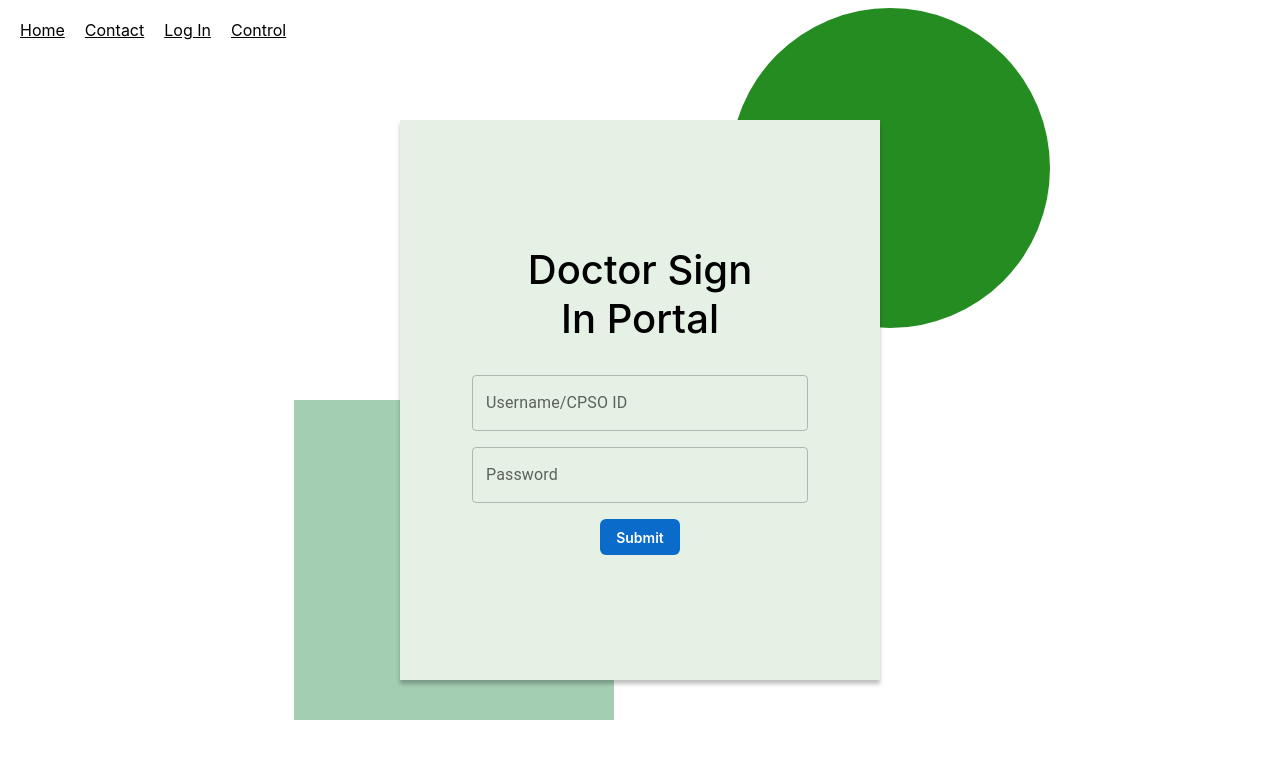
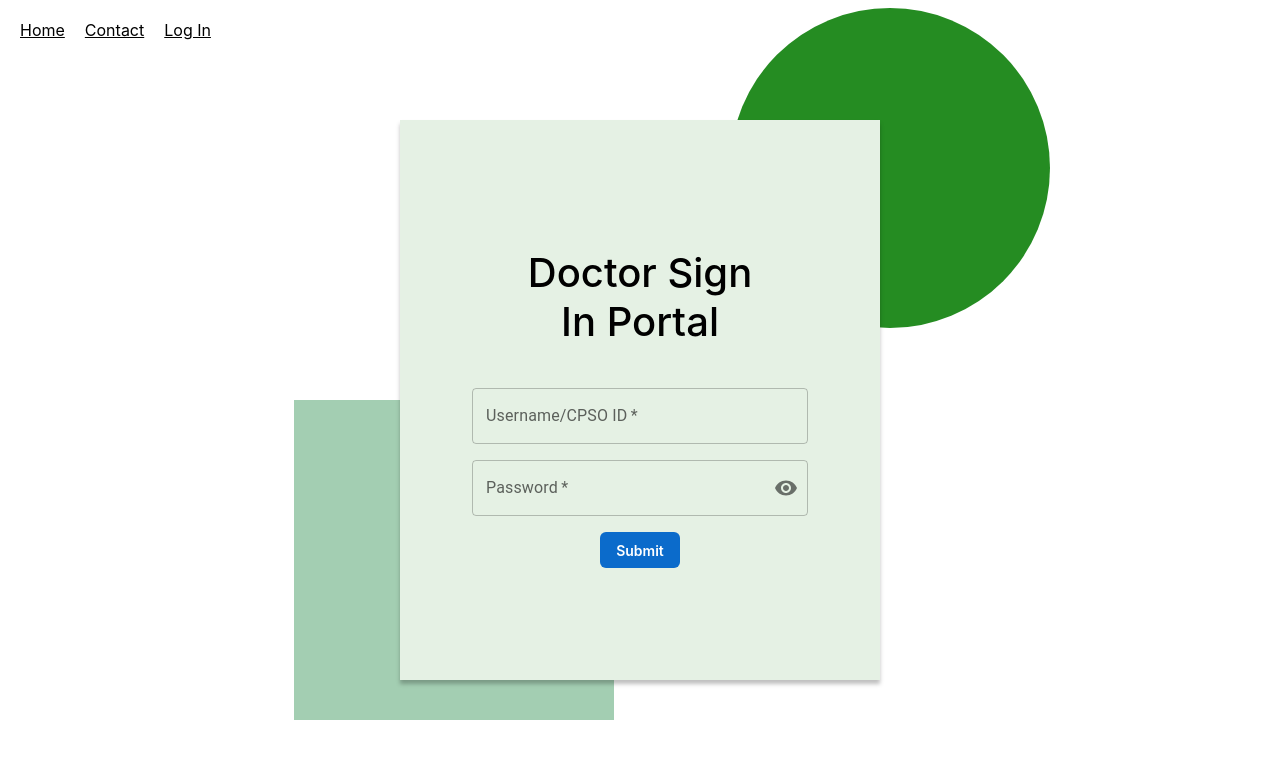
Before and after one commit to Evansmedley/zoom-checkup-bot, a React (Create React App) app in the folder frontend/: page /login in a window 1280 px wide. Shown: the top 758 px of the page. Built offline with nearby package versions, Linux system fonts and the light colour scheme.

Commit message:
frontend flow

```diff
--- a/frontend/src/components/Header.jsx
+++ b/frontend/src/components/Header.jsx
@@ -1,8 +1,5 @@
-
-const Header = () => {
-
-    return(
-
+const Header = ({ login }) => {
+  return (
     <div className="App-group">
       <a className="App-link" href="/">
         Home
@@ -10,14 +7,18 @@ const Header = () => {
       <a className="App-link" href="/contact">
         Contact
       </a>
+      {!login && (
         <a className="App-link" href="/login">
           Log In
         </a>
+      )}
+      {login && (
         <a className="App-link" href="/control">
           Control
         </a>
+      )}
     </div>
-    )
+  );
 };
 
 export default Header;
--- a/frontend/src/index.js
+++ b/frontend/src/index.js
@@ -1,13 +1,11 @@
 import React from "react";
 import ReactDOM from "react-dom/client";
-
 import App from "./App";
 import reportWebVitals from "./reportWebVitals";
 import { createBrowserRouter, RouterProvider } from "react-router-dom";
 import Login from "./pages/Login";
 import Contact from "./pages/Contact";
 import Control from "./pages/Control";
-import Header from "./components/Header";
 import "./styles/_globals.scss";
 
 const router = createBrowserRouter([
@@ -31,7 +29,6 @@ const router = createBrowserRouter([
 
 ReactDOM.createRoot(document.getElementById("root")).render(
   <React.StrictMode>
-    <Header />
     <RouterProvider router={router} />
   </React.StrictMode>
 );
--- a/frontend/src/pages/Control.jsx
+++ b/frontend/src/pages/Control.jsx
@@ -9,9 +9,9 @@ import MenuItem from "@mui/material/MenuItem";
 import FormControl from "@mui/material/FormControl";
 import Select from "@mui/material/Select";
 import Chip from "@mui/material/Chip";
-
-import { useState, useEffect } from "react"
-import {getAuthToken} from "../axios_helper";
+import { useState, useEffect } from "react";
+import { getAuthToken } from "../axios_helper";
+import Header from "../components/Header";
 
 const Control = () => {
   const download = () => {
@@ -45,7 +45,7 @@ const Control = () => {
 
   useEffect(() => {
     fetch("/endpoint", {
-      headers: {'Authorization': `Bearer ${getAuthToken()}`}
+      headers: { Authorization: `Bearer ${getAuthToken()}` },
     })
       .then((response) => response.json())
       .then((data) => setAllRobotEndpoints(data));
@@ -121,6 +121,9 @@ const Control = () => {
   };
 
   return (
+    <div>
+      <Header login={true} />
+
       <div className="main">
         <div className="column">
           <p>*Add livestream here*</p>
@@ -215,6 +218,7 @@ const Control = () => {
           </div>
         </div>
       </div>
+    </div>
   );
 };
 
--- a/frontend/src/pages/Home.jsx
+++ b/frontend/src/pages/Home.jsx
@@ -1,5 +1,9 @@
+import Header from "../components/Header";
+
 const Home = () => {
   return (
+    <div>
+      <Header login={false} />
       <div className="page-content">
         <div className="text">
           <div id="mainText">Your Remote Doctor is here to assist</div>
@@ -14,6 +18,7 @@ const Home = () => {
           <div className="bg-square"></div>
         </div>
       </div>
+    </div>
   );
 };
 
--- a/frontend/src/pages/Login.jsx
+++ b/frontend/src/pages/Login.jsx
@@ -2,66 +2,118 @@ import Button from "@mui/joy/Button";
 import { FormControl } from "@mui/material";
 import InputLabel from "@mui/material/InputLabel";
 import OutlinedInput from "@mui/material/OutlinedInput";
-import axios from "axios";
-import {request, setAuthHeader} from "../axios_helper";
+import { request, setAuthHeader } from "../axios_helper";
 import { useState } from "react";
+import Collapse from "@mui/material/Collapse";
+import IconButton from "@mui/material/IconButton";
+import InputAdornment from "@mui/material/InputAdornment";
+import Visibility from "@mui/icons-material/Visibility";
+import VisibilityOff from "@mui/icons-material/VisibilityOff";
+import Alert from "@mui/material/Alert";
+import { useEffect } from "react";
+import { useNavigate } from "react-router-dom";
+import Header from "../components/Header";
 
 const Login = () => {
   const [username, setUsername] = useState("");
   const [password, setPassword] = useState("");
+  const [showPassword, setShowPassword] = useState(false);
+
+  const handleClickShowPassword = () => setShowPassword((show) => !show);
+
+  const [incorrectPassword, setIncorrectPassword] = useState(false);
+  const navigate = useNavigate();
+
+  const handleKeyPressEnter = (event) => {
+    if (event.key === "Enter") {
+      handleSubmit(event);
+    }
+  };
 
   const handleSubmit = (e) => {
     e.preventDefault(); // avoid page refresh
-
     request("POST", "/api/auth/authenticate", {
       cpsoNumber: username,
       password: password,
-    }).then(
-        (response) => {
+    })
+      .then((response) => {
         setAuthHeader(response.data.jwt);
-          console.log(response);
-          alert("submitted");
-        }).catch(
-        (error) => {
-          setAuthHeader(null)
-          console.log(error);
-        }
-    );
+        setIncorrectPassword(false);
+        navigate("/control");
+      })
+      .catch((error) => {
+        setAuthHeader(null);
+        setIncorrectPassword(true);
+      });
   };
+
+  useEffect(() => {
+    const timeId = setTimeout(() => {
+      // After 3 seconds set the show value to false
+      setIncorrectPassword(false);
+    }, 3000);
+
+    return () => {
+      clearTimeout(timeId);
+    };
+  }, [incorrectPassword]);
 
   return (
     <div>
+      <Header login={false} />
       <div className="main-rec">
+        <Collapse in={incorrectPassword} id="alert">
+          <Alert variant="filled" severity="error">
+            Incorrect username or password.
+          </Alert>
+        </Collapse>
+
         <div id="title">Doctor Sign In Portal</div>
         <div id="form">
-          <FormControl fullWidth>
+          <FormControl fullWidth required>
             <InputLabel htmlFor="username">Username/CPSO ID</InputLabel>
             <OutlinedInput
               id="username"
               label="Username/CPSO ID"
               defaultValue={username}
               onChange={(e) => setUsername(e.target.value)}
+              onKeyDown={handleKeyPressEnter}
             />
           </FormControl>
 
-          <FormControl fullWidth>
+          <FormControl fullWidth required variant="outlined">
             <InputLabel htmlFor="password">Password</InputLabel>
             <OutlinedInput
               id="password"
+              type={showPassword ? "text" : "password"}
+              endAdornment={
+                <InputAdornment position="end">
+                  <IconButton
+                    aria-label="toggle password visibility"
+                    onClick={handleClickShowPassword}
+                    edge="end"
+                  >
+                    {showPassword ? <VisibilityOff /> : <Visibility />}
+                  </IconButton>
+                </InputAdornment>
+              }
               label="Password"
-              defaultValue={password}
               onChange={(e) => setPassword(e.target.value)}
+              onKeyDown={handleKeyPressEnter}
             />
           </FormControl>
 
+          <FormControl>
             <Button
               size="md"
               color="primary"
               className="submit-login"
               onClick={handleSubmit}
+              onKeyDown={handleKeyPressEnter}
             >
               Submit
             </Button>
+          </FormControl>
         </div>
       </div>
 
--- a/frontend/src/styles/pages/_login.scss
+++ b/frontend/src/styles/pages/_login.scss
@@ -22,21 +22,30 @@
     }
 
     #title {
+        position: fixed;
         text-align: center;
         font-size: 2.5rem;
         font-weight: 500;
         padding-bottom: 2rem;
         color: #000;
         width: 16rem;
+        top: 8rem;
 
     }
 
     #form{
+        position: fixed;
         display: flex;
         flex-direction: column;
         gap: 1rem;
         align-items: center;
         width: 21rem;
+        bottom: 7rem;
+    }
+
+    #alert {
+        position: fixed;
+        top: 3rem;
     }
 
 }
```
Lines whose indentation alone changed are shown as unchanged.
